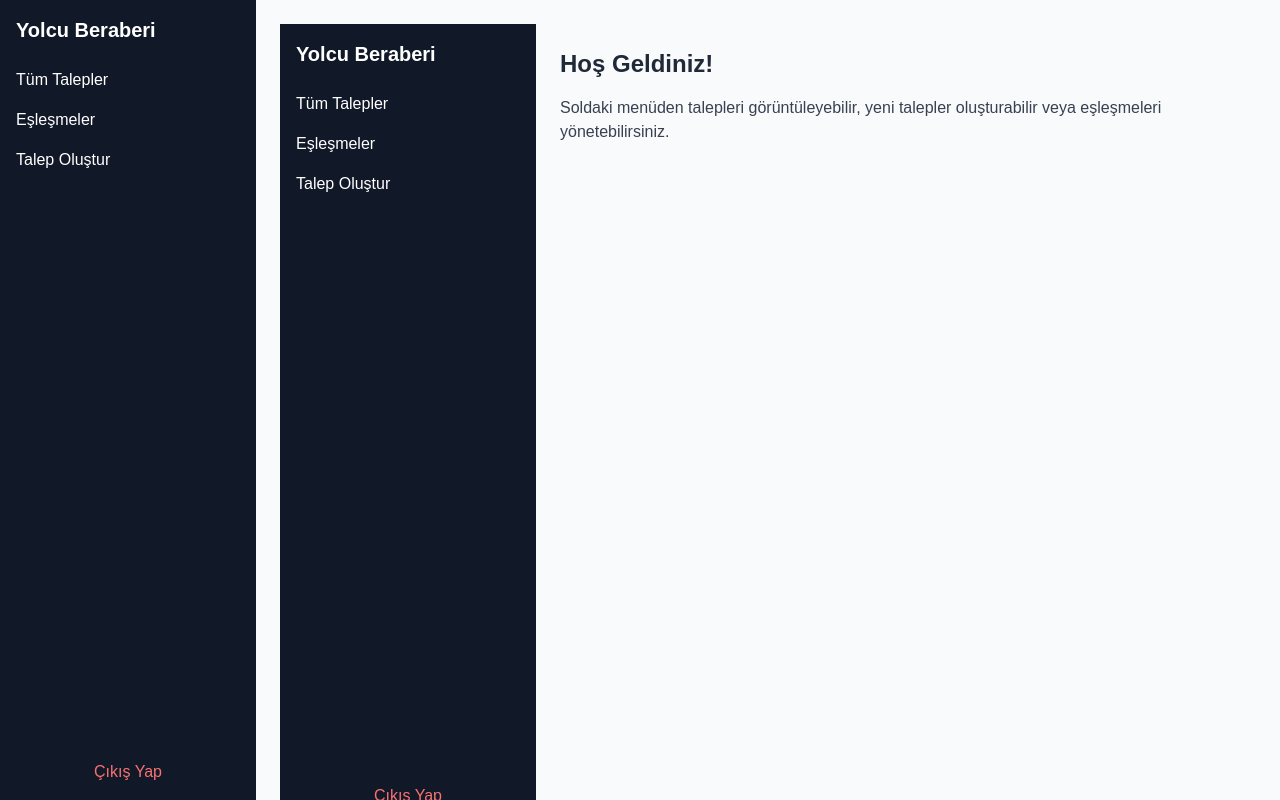
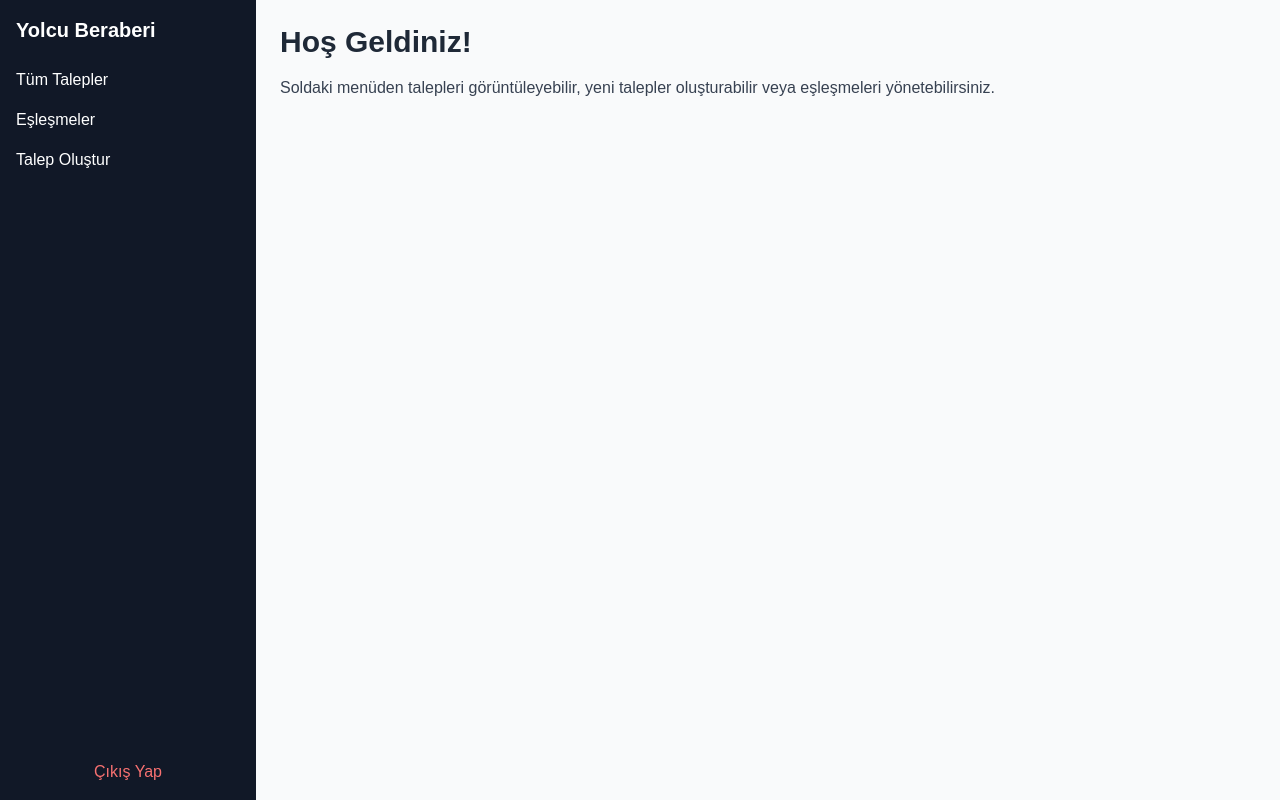
Before and after one commit to mssalci/yolcuberaberi, a Next.js app: page / in a window 1280 px wide. Built offline with nearby package versions, Linux system fonts and the light colour scheme; no server answers; sample sign-in values are in the browser's storage.

Commit message:
Update index.js

```diff
--- a/pages/index.js
+++ b/pages/index.js
@@ -1,13 +1,10 @@
-// pages/index.js
-import Layout from '../components/Layout';
-
 export default function HomePage() {
   return (
-    <Layout>
-      <h1 className="text-2xl font-bold mb-4 text-gray-800">Hoş Geldiniz!</h1>
+    <>
+      <h1 className="text-3xl font-bold mb-4 text-gray-800">Hoş Geldiniz!</h1>
       <p className="text-gray-700">
         Soldaki menüden talepleri görüntüleyebilir, yeni talepler oluşturabilir veya eşleşmeleri yönetebilirsiniz.
       </p>
-    </Layout>
+    </>
   );
 }
```
